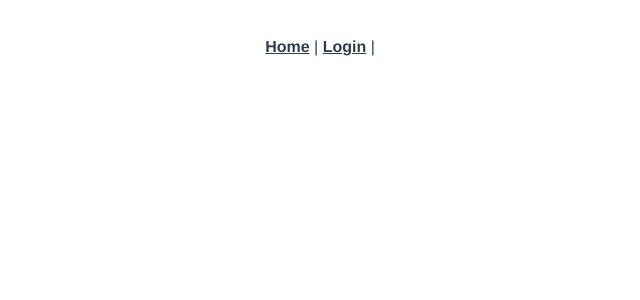
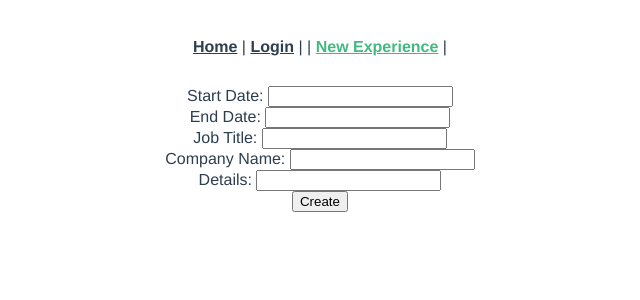
Before and after one commit to def-end-icecream/student_portal, a Vue app: page /experiences/new in a window 1280 px wide. Shown: the top 300 px of the page, without its empty margins (320-960 px from the left). Built offline with nearby package versions, Linux system fonts and the light colour scheme.

Commit message:
adds ExperiencesNew.vue

```diff
--- a/src/App.vue
+++ b/src/App.vue
@@ -3,7 +3,8 @@
     <div id="nav">
       <router-link to="/">Home</router-link> |
       <router-link v-if="!isLoggedIn()" to="/login">Login</router-link> |
-      <router-link v-if="isLoggedIn()" to="/logout">Logout</router-link>
+      <router-link v-if="isLoggedIn()" to="/logout">Logout</router-link> |
+      <router-link to="/experiences/new">New Experience</router-link> |
     </div>
     <router-view />
   </div>
--- a/src/router/index.js
+++ b/src/router/index.js
@@ -3,6 +3,7 @@ import VueRouter from "vue-router";
 import Home from "../views/Home.vue";
 import Login from "../views/Login.vue";
 import Logout from "../views/Logout.vue";
+import ExperiencesNew from "../views/ExperiencesNew.vue";
 
 Vue.use(VueRouter);
 
@@ -22,6 +23,11 @@ const routes = [
     name: "logout",
     component: Logout,
   },
+  {
+    path: "/experiences/new",
+    name: "experiences-new",
+    component: ExperiencesNew,
+  },
 ];
 
 const router = new VueRouter({
--- /dev/null
+++ b/src/views/ExperiencesNew.vue
@@ -0,0 +1,53 @@
+<template>
+  <div class="experiences-new">
+    <form v-on:submit.prevent="createExperience()">
+      <label for="experience">Start Date: </label>
+      <input id="experience" type="text" v-model="start_date" /> <br />
+      <label for="experience">End Date: </label>
+      <input id="experience" type="text" v-model="end_date" /> <br />
+      <label for="experience">Job Title: </label>
+      <input id="experience" type="text" v-model="job_title" /> <br />
+      <label for="experience">Company Name: </label>
+      <input id="experience" type="text" v-model="company_name" /> <br />
+      <label for="experience">Details: </label>
+      <input id="experience" type="text" v-model="details" /> <br />
+      <input type="submit" value="Create" />
+    </form>
+  </div>
+</template>
+
+<script>
+import axios from "axios";
+export default {
+  data: function() {
+    return {
+      start_date: "",
+      end_date: "",
+      job_title: "",
+      company_name: "",
+      details: "",
+      errors: [],
+    };
+  },
+  methods: {
+    createExperience: function() {
+      var params = {
+        start_date: this.start_date,
+        end_date: this.end_date,
+        job_title: this.job_title,
+        company_name: this.company_name,
+        details: this.details,
+      };
+      axios
+        .post("api/experiences", params)
+        .then((response) => {
+          console.log(response.data);
+          this.$router.push("/experiences");
+        })
+        .catch((error) => {
+          console.log(error.response.data.errors);
+        });
+    },
+  },
+};
+</script>
```
